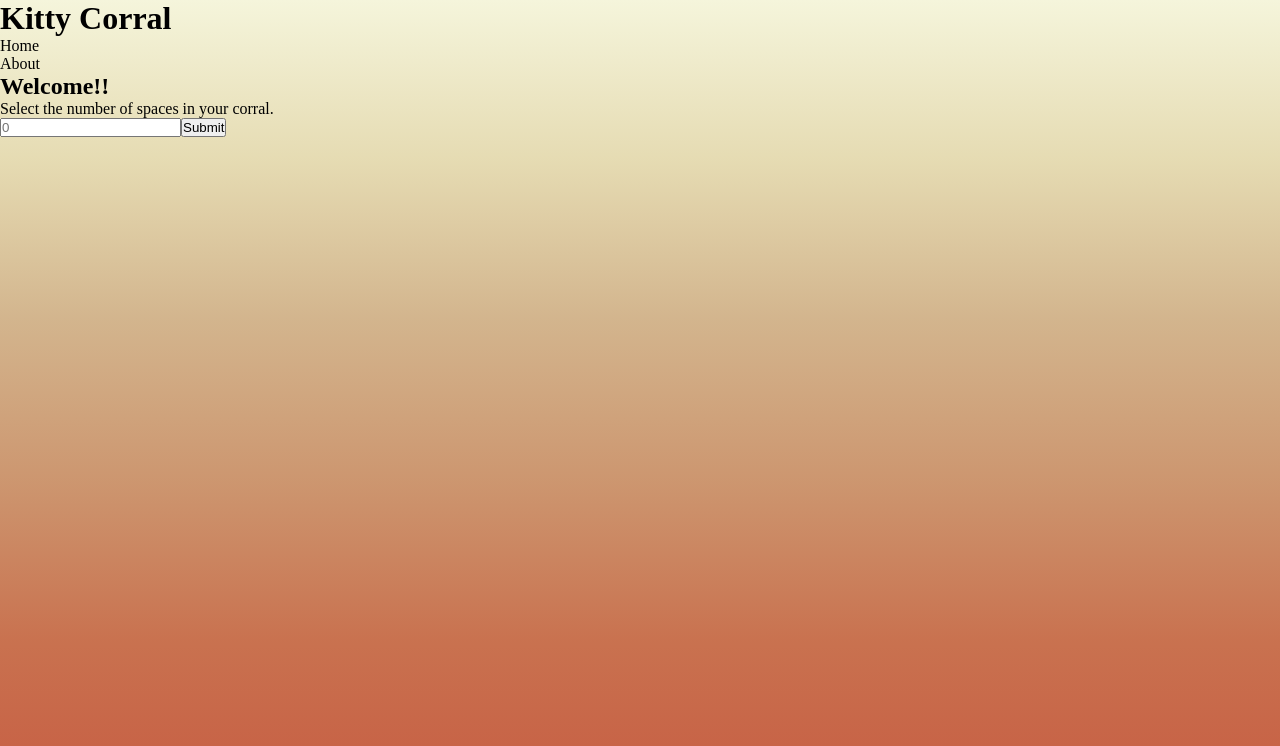
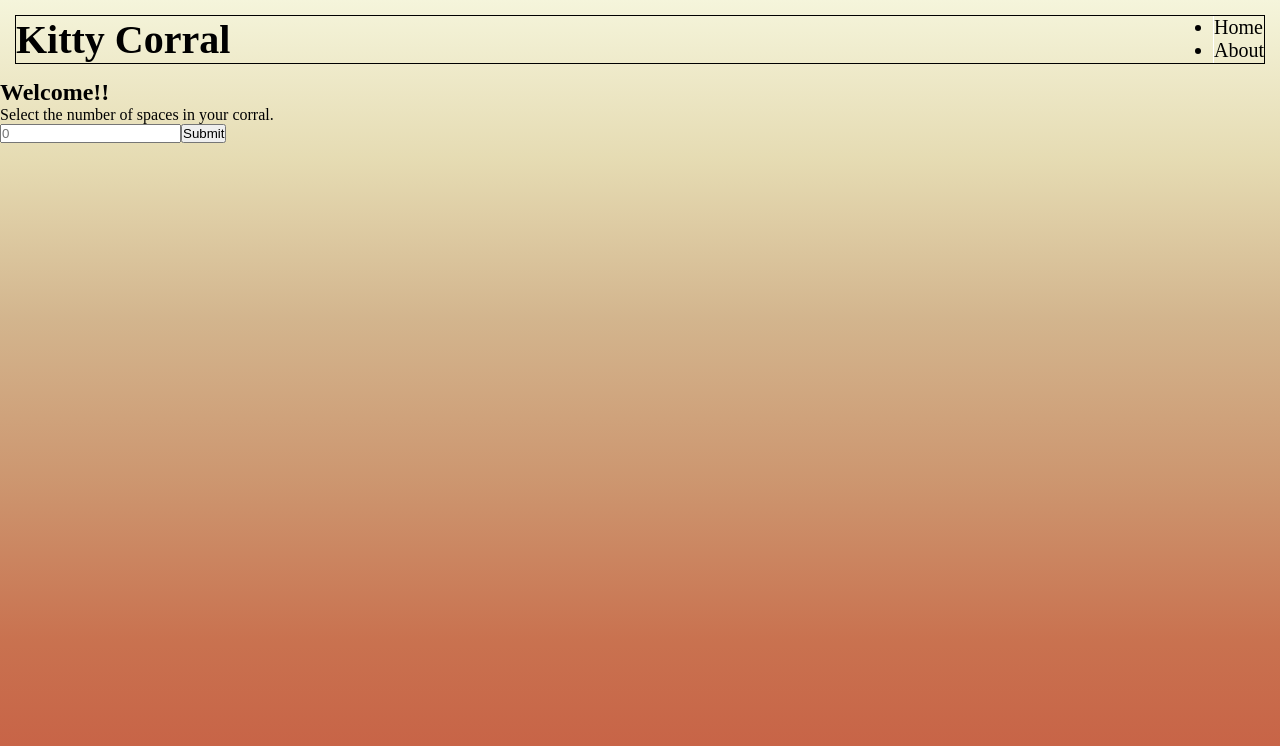
Before and after one commit to franco-ortega/kitty-corral, a Next.js app: page / in a window 1280 px wide. Shown: the top 746 px of the page. Built offline with nearby package versions, Linux system fonts and the light colour scheme.

Commit message:
add direction and sizes to Header styles

```diff
--- a/components/header/Header.jsx
+++ b/components/header/Header.jsx
@@ -1,8 +1,9 @@
 import Nav from '../nav/Nav';
+import styles from './Header.module.css';
 
 const Header = () => {
   return (
-    <header>
+    <header className={styles.Header}>
       <h1>Kitty Corral</h1>
       <Nav />
     </header>
--- /dev/null
+++ b/components/header/Header.module.css
@@ -0,0 +1,10 @@
+.Header {
+  outline: 1px solid black;
+  margin: 1rem;
+
+  display: flex;
+  flex-direction: row;
+  justify-content: space-between;
+
+  font-size: 1.25rem;
+}
--- a/components/nav/Nav.jsx
+++ b/components/nav/Nav.jsx
@@ -1,8 +1,9 @@
 import Link from 'next/link';
+import styles from './Nav.module.css'
 
 const Nav = () => {
   return (
-    <ul>
+    <ul className={styles.Nav}>
       <li>
         <Link href="/">Home</Link>
       </li>
--- /dev/null
+++ b/components/nav/Nav.module.css
@@ -0,0 +1,10 @@
+.Nav {
+    /* display: flex; */
+    flex-direction: row;
+
+    outline: 1px solid white;
+}
+
+.Nav li {
+    margin-inline: auto;
+}
```
